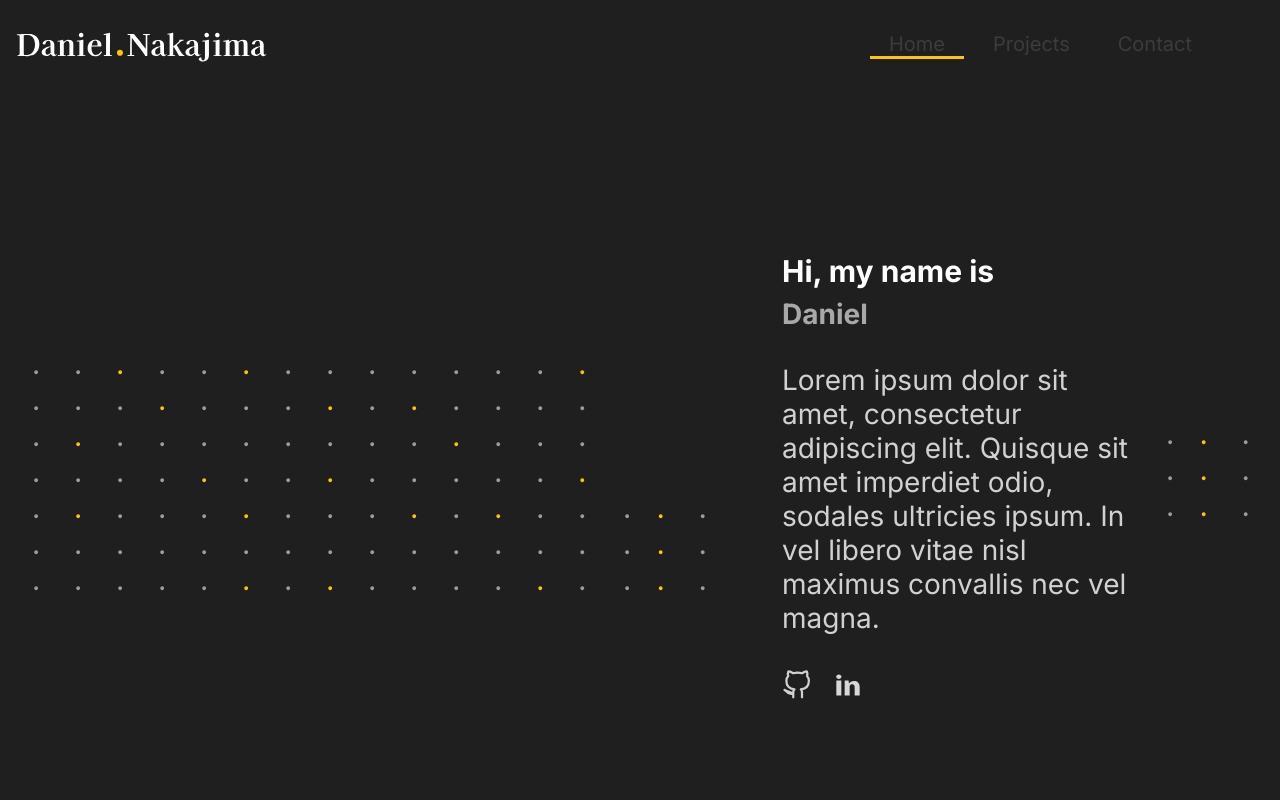
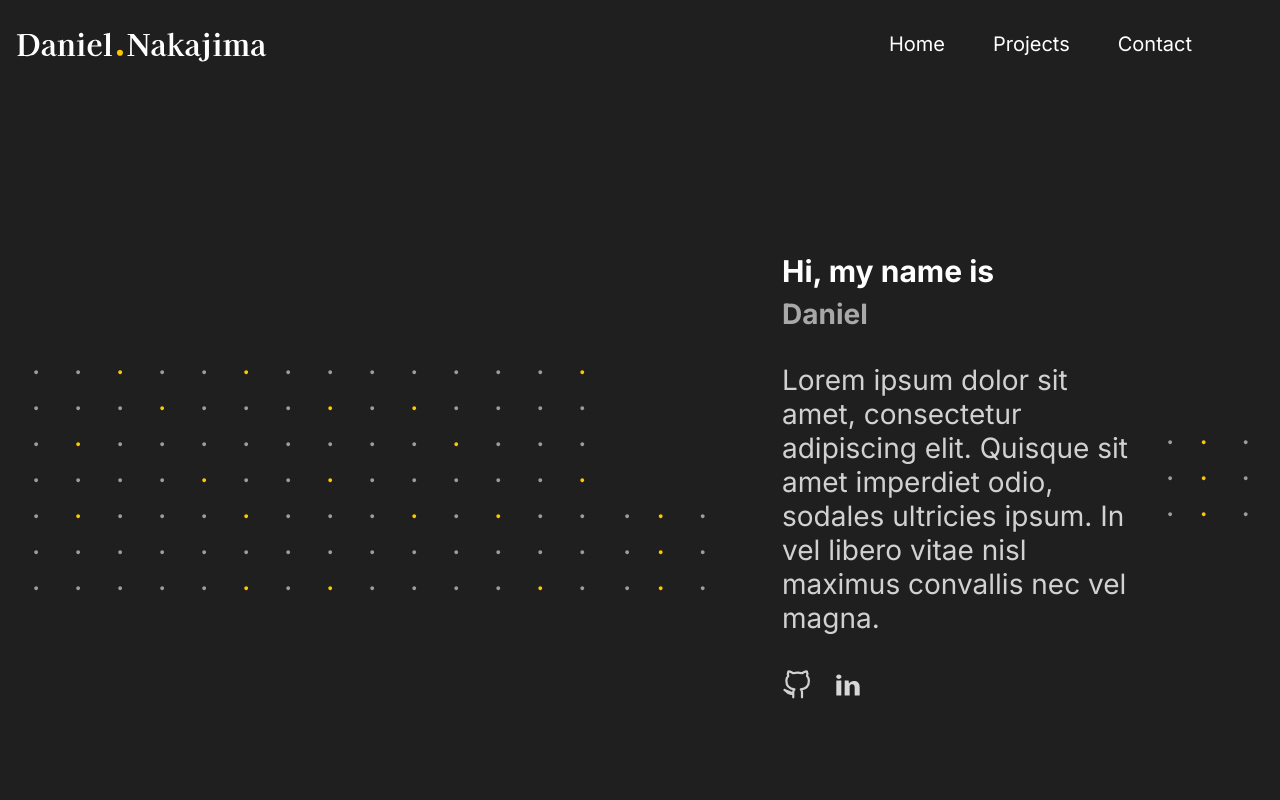
Before and after one commit to NakajimaDaniel/personal-site, a Next.js app: page / in a window 1280 px wide. Shown: the top 800 px of the page. Built offline with nearby package versions, Linux system fonts and the light colour scheme.

Commit message:
fix: scroll effect

```diff
--- a/src/components/Header/index.jsx
+++ b/src/components/Header/index.jsx
@@ -2,8 +2,8 @@
 import styles from './style.module.scss'
 import Link from 'next/link'
 import { useRouter } from 'next/router'
-import { ActiveLink } from '../ActiveLink'
 
+import {Link as LinkScroll} from 'react-scroll'
 
 export function Header() {
 
@@ -15,15 +15,15 @@ export function Header() {
         <img src="logo.svg" alt="logo image" />
       </Link>
       <nav className={styles.HeaderMenu}>
-        <ActiveLink href="/" activeClassName={styles.active}>
+        <LinkScroll to="home" spy={true}  activeClassName={styles.active}>
           <span>Home</span>
-        </ActiveLink>
-        <ActiveLink href="/projects" activeClassName={styles.active} prefetch>
+        </LinkScroll>
+        <LinkScroll to="projects" spy={true}  activeClassName={styles.active} >
           <span>Projects</span>
-        </ActiveLink>
-        <ActiveLink href="/contact" activeClassName={styles.active} prefetch>
+        </LinkScroll>
+        <LinkScroll to="contact" spy={true}  activeClassName={styles.active} >
           <span>Contact</span>
-        </ActiveLink>
+        </LinkScroll>
       </nav>
     </div>
   )
--- a/src/components/Header/style.module.scss
+++ b/src/components/Header/style.module.scss
@@ -15,7 +15,7 @@
 }
 
 .HeaderMenu {
-  color: #3C3C3C;
+  color: white;
   margin-right: 3rem;
 
   span {
@@ -38,7 +38,7 @@
     }
 
     &:not(.active):hover {
-      color: rgba(60, 60, 60, 0.6);
+      color: #C5C5C5;
     }
 
     &:not(.active):hover::after {
```
